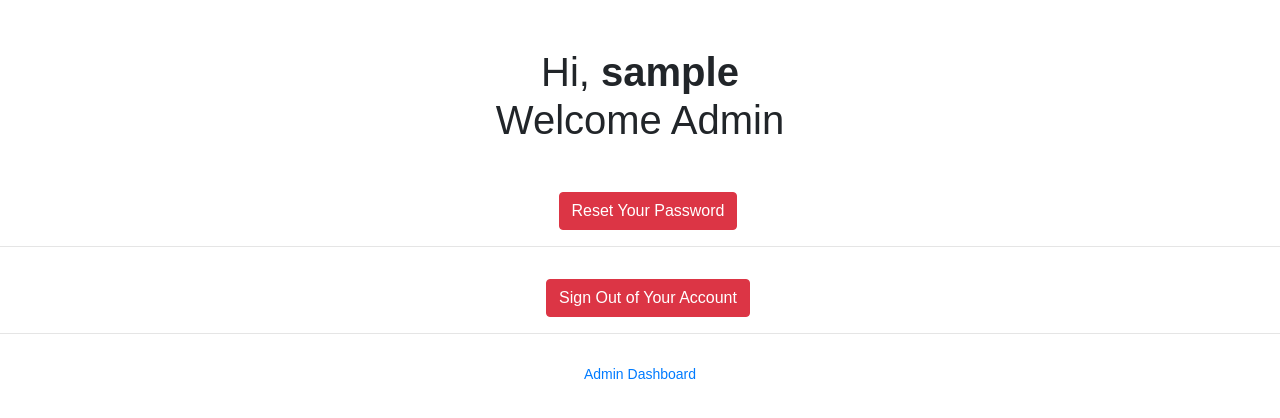
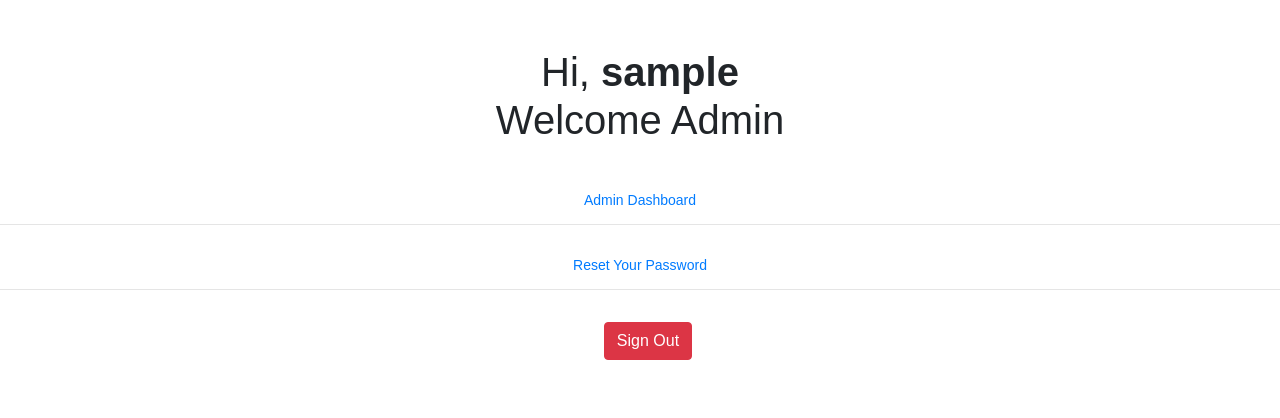
Before and after one commit to ercknard/Templatev03, a PHP site: page /welcome.php in a window 1280 px wide. Shown: the top 418 px of the page. Run offline with PHP 8.4, Linux system fonts and the light colour scheme; the visitor is signed in with stand-in values (Sample User, id 1).

Commit message:
Update welcome.php

```diff
--- a/welcome.php
+++ b/welcome.php
@@ -23,15 +23,15 @@ if(!isset($_SESSION["loggedin"]) || $_SESSION["loggedin"] !== true){
     <h1 class="my-5">Hi, <b><?php echo htmlspecialchars($_SESSION["username"]); ?></b>
     <br> Welcome Admin</h1>
     <p>
-        <a href="reset-password.php" class="btn btn-danger ml-3">Reset Your Password</a>
+        <a href="logout.php" class="p-3 mb-2 bg-gradient-primary">Admin Dashboard</a>
         <br>
         <hr>
         <br>
-        <a href="logout.php" class="btn btn-danger ml-3">Sign Out of Your Account</a>
+        <a href="reset-password.php" class="p-3 mb-2 bg-gradient-primary">Reset Your Password</a>
         <br>
         <hr>
         <br>
-        <a href="logout.php" class="u-btn u-btn-round u-button-style u-gradient u-none u-radius-4 u-text-body-alt-color u-btn-1">Admin Dashboard</a>
+        <a href="logout.php" class="btn btn-danger ml-3">Sign Out</a>
     </p>
 </body>
 </html>
```
